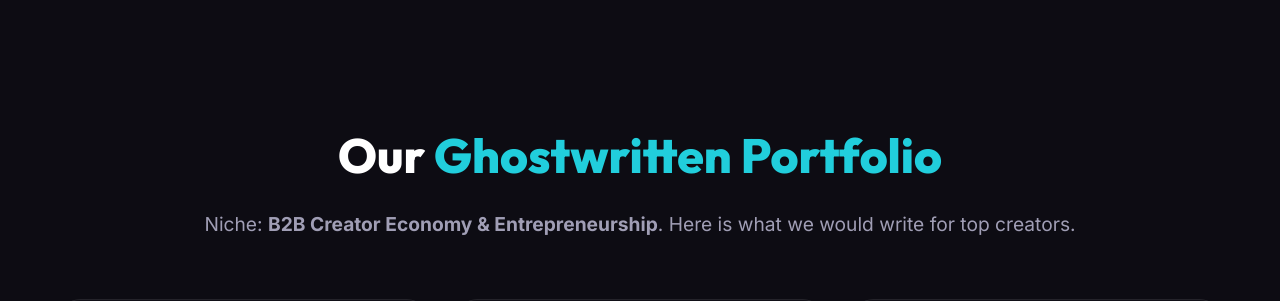
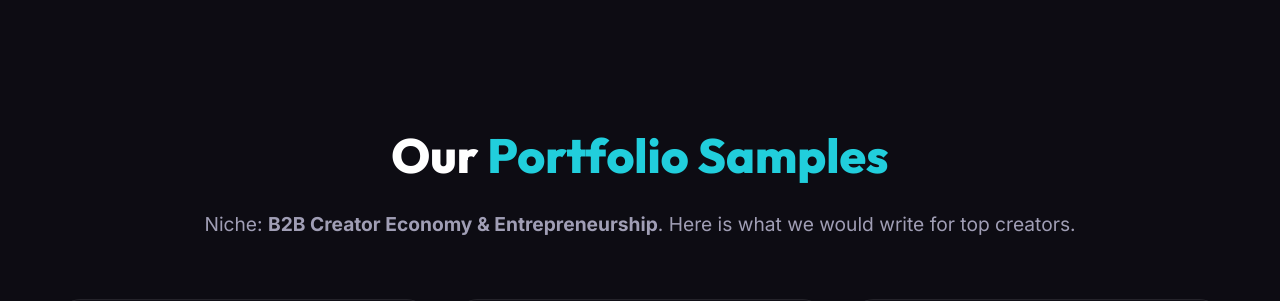
Before and after one commit to vishwaraj2/B., a plain HTML site: page index.html in a window 1280 px wide. Shown: the part 1540-1841 px from the top of the page. Drawn offline with Linux system fonts and the light colour scheme.

Commit message:
Fix HTML formatting and ensure proper structure

```diff
--- a/index.html
+++ b/index.html
@@ -110,7 +110,7 @@
 
         <section class="portfolio" id="portfolio">
             <div class="section-header">
-                <h2>Our <span class="highlight">Ghostwritten Portfolio</span></h2>
+                <h2>Our <span class="highlight">Portfolio Samples</span></h2>
                 <p>Niche: <strong>B2B Creator Economy & Entrepreneurship</strong>. Here is what we would write for top
                     creators.</p>
             </div>
@@ -231,4 +231,5 @@
     <script src="script.js"></script>
 </body>
 
+
 </html>
```
